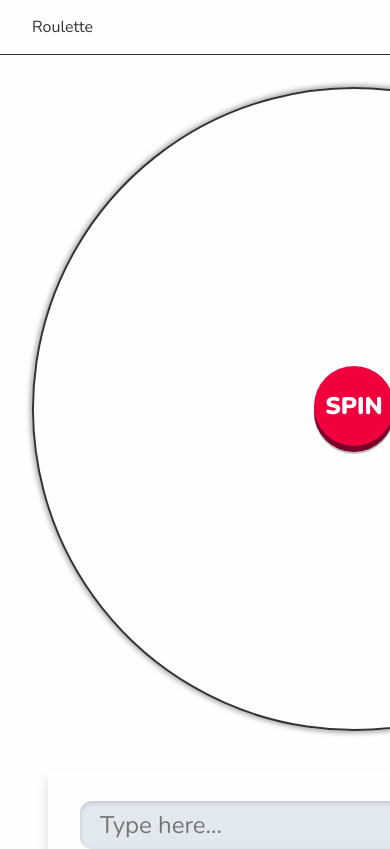
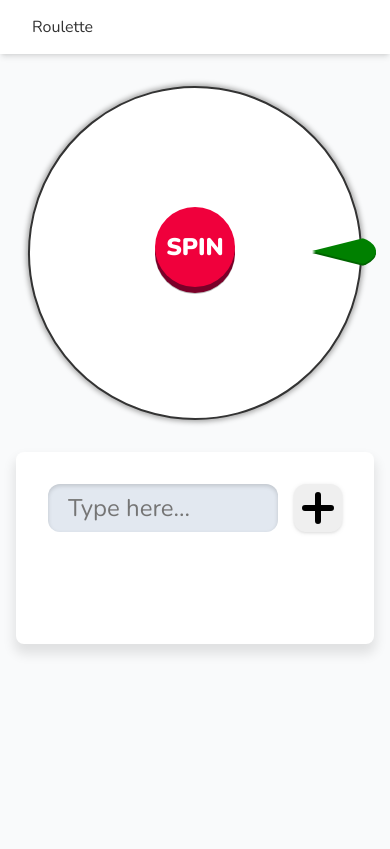
Before and after one commit to jlhechanova/spin-the-wheel, a SvelteKit app: page / in a window 390 px wide. Shown: the top 849 px of the page. Built offline with nearby package versions, Linux system fonts and the light colour scheme.

Commit message:
feat: responsive on all screen sizes

```diff
--- a/src/components/Wheel.svelte
+++ b/src/components/Wheel.svelte
@@ -1,26 +1,26 @@
 <script>
-  import Modal from "./Modal.svelte";
+  import { createEventDispatcher } from "svelte";
   export let items;
 
   let canvas;
 
+  let innerHeight;
+  let innerWidth;
+  $: canvasWidth = Math.min(640, innerHeight - 60, innerWidth - 60);
+
   let isSpinning = false;
-  let choice = 0;
-  let arc = 90 * (Math.random() + 1);
+  let result = 0;
+  let rotation = 90 * (Math.random() + 1);
 
-  let showModal = false;
+  const dispatch = createEventDispatcher();
 
-  $: {
-    isSpinning = false;
-    arc = Math.random() * 360;
-    if (canvas) {
+  const drawWheel = () => {
     const ctx = canvas.getContext('2d');
     ctx.clearRect(0, 0, canvas.width, canvas.height);
     ctx.save();
     let r = canvas.width/2;
     ctx.translate(r, r);
 
-      if (items.length > 0) {
     let sliceSize = 2 * Math.PI / items.length; // radians
 
     for (let i = 0; i < items.length; i++) {
@@ -31,93 +31,103 @@
       ctx.closePath();
       ctx.fill();
 
-          ctx.font = "600 extra-condensed 2rem Nunito";
+      ctx.font = "600 extra-condensed 2em Nunito, sans-serif";
       ctx.textBaseline = "middle";
       ctx.fillStyle = `rgb(${items[i].textColor}`;
 
+      let textSpace = r - 60; // accounts for offset from button and space after text
       let textWidth = ctx.measureText(items[i].value).width;
-          if (textWidth < 244) {
-            ctx.fillText(items[i].value, 300 - textWidth, 0);
+      // ctx.fillText(items[i].value, 48, 0, textSpace);
+      if (textWidth * 0.5 < textSpace) {
+        ctx.fillText(items[i].value, Math.max(r - 20 - textWidth, 48), 0, textSpace);
       } else {
         let j = 0;
         let k = items[i].value.length - 1;
-            let ellipsisL = 244 - ctx.measureText('...').width;
+        let l;
+        let ellipsisL = textSpace - ctx.measureText('...').width;
 
-            // binary search for index l where [:l] width < 244 and [:l+1] width > 244
-            while (true) {
-              let l = Math.floor((j + k) / 2);
-              let L1 = ctx.measureText(items[i].value.slice(0,l)).width;
-              let L2 = ctx.measureText(items[i].value.slice(0,l+1)).width;
+        // binary search for index l where [:l] fits text space and [:l+1] doesnt
+        while (j < k) {
+          l = Math.floor((j + k) / 2);
+          let L1 = ctx.measureText(items[i].value.slice(0,l)).width * 0.5;
+          let L2 = ctx.measureText(items[i].value.slice(0,l+1)).width * 0.5;
           if (L1 > ellipsisL && L2 > ellipsisL) {
             k = l - 1;
           } else if (L1 < ellipsisL && L2 < ellipsisL) {
             j = l + 1;
           } else {
-                ctx.fillText(items[i].value.slice(0, l) + '...', 56, 0);
             break;
           }
         }
+        ctx.fillText(items[i].value.slice(0, l) + '...', 48, 0, textSpace);
       }
       ctx.rotate(sliceSize);
     }
-      }
     ctx.restore();
-    }
   }
 
   const handleClick = () => {
     if (items.length > 0) {
       let sliceSize = 360 / items.length; // degrees
-      choice = Math.floor(Math.random() * items.length);
-      arc = 7200 + (items.length - choice - 0.5 + Math.random()) * sliceSize;
-      console.log(items[choice].value);
+      result = Math.floor(Math.random() * items.length);
+      rotation = 7200 + (items.length - result - 0.5 + Math.random()) * sliceSize;
       isSpinning = true;
     }
   }
 
   const handleTransitionEnd = () => {
     isSpinning = false;
-    arc = arc % 360;
-    showModal = true;
+    rotation = rotation % 360;
+    dispatch('result', {
+      result: items[result].value
+    })
   }
+
+  $: {
+    if (items && canvas) {
+      isSpinning = false;
+      rotation = Math.random() * 360;
+      requestAnimationFrame(drawWheel); // condition to draw on change in items
+    }
+  }
+
+  $: if (canvas && (innerHeight || innerWidth)) requestAnimationFrame(drawWheel); // condition to draw on window resize
 </script>
+
+<svelte:window bind:innerHeight bind:innerWidth />
 
 <div>
     <canvas
       bind:this={canvas}
-    style="{`transform: rotate(${arc}deg); ${isSpinning ? `transition: transform 10s cubic-bezier(0.25, -0.04, 0.2, 1.03)` : ''}`}"
-    height="640"
-    width="640"
+      style="{`transform: rotate(${rotation}deg); ${isSpinning ? `transition: transform 10s cubic-bezier(0.25, -0.04, 0.2, 1.03)` : ''}`}"
+      height="{canvasWidth ? canvasWidth : 640}"
+      width="{canvasWidth ? canvasWidth : 640}"
       on:transitionend={handleTransitionEnd}
     ></canvas>
+  <div class="marker">
+    <span class="top"></span>
+  </div>
   <button on:click={handleClick} disabled={isSpinning}>
     <span class="shadow"></span>
     <span class="top">
       SPIN
     </span>
   </button>
-  <div class="marker">
-    <span class="top"></span>
 </div>
-</div>
-<Modal bind:showModal>
-  <h2 slot="header">
-    YOU GOT
-  </h2>
-  <div class="winnermodal">
-    <p class="winnertext">{items[choice]?.value}</p>
-  </div>
-</Modal>
 
 <style>
   div {
+    height: min-content;
+    width: min-content;
     position: relative;
-    border-radius: 100%;
+    border-radius: 50%;
   }
 
   canvas {
+    display: block;
+    background-color: #fff;
     border-style: solid;
-    border-radius: 100%;
+    border-radius: 50%;
     border-width: 0.125rem;
     box-shadow: 0 0 5px 2px #aaa;
     pointer-events: none;
@@ -129,7 +139,7 @@
     left: calc(50% - 2.5rem);
     height: 5rem;
     width: 5rem;
-    border-radius: 100%;
+    border-radius: 50%;
     outline: none;
     outline-offset: 0.25rem;
     background: hsl(340deg 100% 32%);
@@ -145,7 +155,7 @@
   }
 
   button:focus-visible {
-    outline: revert;
+    box-shadow: 0 0 0 3px rgba(66, 153, 225, 0.5);
   }
 
   button .top {
@@ -154,7 +164,7 @@
     display: flex;
     justify-content: center;
     align-items: center;
-    border-radius: 100%;
+    border-radius: 50%;
     background: hsl(345deg 100% 47%);
     color: white;
     transform: translateY(-0.375rem);
@@ -168,9 +178,9 @@
     left: 0;
     width: 100%;
     height: 100%;
-    border-radius: 100%;
+    border-radius: 50%;
     background: hsl(0deg 0% 0% / 0.25);
-    transform: translateY(0.125rem);
+    transform: translateY(0.0625rem);
     transition: transform 250ms;
   }
 
@@ -192,14 +202,14 @@
 
   .marker {
     position: absolute;
-    top: calc(50% - 2rem);
-    right: -1.5rem;
+    top: calc(50% - 1rem);
+    right: -0.875rem;
     box-sizing: content-box;
     height: 0;
     width: 0;
-    border-radius: 100%;
-    border-top: 2rem solid transparent;
-    border-bottom: 2rem solid transparent;
+    border-radius: 50%;
+    border-top: 1rem solid transparent;
+    border-bottom: 1rem solid transparent;
     border-right: 4rem solid darkgreen;
   }
 
@@ -208,38 +218,23 @@
     display: block;
     height: 0;
     width: 0;
-    border-radius: 100%;
-    border-top: 2rem solid transparent;
-    border-bottom: 2rem solid transparent;
+    border-radius: 50%;
+    border-top: 1rem solid transparent;
+    border-bottom: 1rem solid transparent;
     border-right: 4rem solid green;
-    transform: translateY(-2.125rem);
+    transform: translateY(-1.125rem);
   }
 
-  h2 {
-    text-align: center;
+  @media not all and (min-width: 390px) {
+    canvas {
+      font-size: 12px;
     }
 
-  .winnermodal {
-    min-height: 12rem;
-    min-width: 32rem;
-    max-width: 44rem;
-    display: flex;
-    justify-content: center;
-    align-items: center;
-  }
-
-  .winnertext {
-    font-size: 5rem;
-    font-weight: 800;
-    line-height: 1;
-    letter-spacing: -0.0375em;
-    text-align: center;
-  }
-
-  @media (min-resolution: 120dpi) {
-  canvas {
-    height: 480px;
-    width: 480px;
+    button {
+      top: calc(50% - 2rem);
+      left: calc(50% - 2rem);
+      height: 4rem;
+      width: 4rem;
     }
   }
 </style>
--- a/src/routes/+layout.svelte
+++ b/src/routes/+layout.svelte
@@ -11,7 +11,7 @@
 <style>
   header {
     padding: 1rem 2rem;
-    border-style: solid;
-    border-width: 0 0 1px;
+    box-shadow: 0 4px 6px -1px rgb(0 0 0 / 0.1), 0 2px 4px -2px rgb(0 0 0 / 0.1);
+    background-color: #fff;
   }
 </style>
--- a/src/routes/+page.svelte
+++ b/src/routes/+page.svelte
@@ -1,10 +1,14 @@
 <script>
   import Wheel from "../components/Wheel.svelte";
   import Item from "../components/Item.svelte";
+  import Modal from "../components/Modal.svelte";
   import { getBrightness } from '../utils';
 
   let value = '';
   let items = [];
+
+  let result;
+  let showModal = false;
 
   const handleSubmit = (e) => {
     e.preventDefault();
@@ -32,11 +36,15 @@
       return item;
     })
   }
+
+  const handleResult = (e) => {
+    result = e.detail.result;
+    showModal = true;
+  }
 </script>
 
 <main>
-  <div>
-    <Wheel { items } />
+  <Wheel { items } on:result={handleResult}/>
   <section>
     <form on:submit={handleSubmit}>
       <input bind:value placeholder="Type here..." />
@@ -52,49 +60,53 @@
     {/each}
     </ul>
   </section>
+</main>
+
+<Modal bind:showModal>
+  <h2 slot="header">
+    YOU GOT
+  </h2>
+  <div class="winnermodal">
+    <p class="winnertext">{result}</p>
   </div>
-</main>
+</Modal>
 
 <style>
   main {
-    padding: 2.5rem;
-  }
-
-  div {
     margin: auto;
-    padding: 2rem;
+    padding: 1rem;
     max-width: 80rem;
     display: flex;
-    justify-content: space-around;
-    align-items: center;
+    justify-content: center;
     flex-wrap: wrap;
-    gap: 2rem;
-    border: solid 0.25rem;
+    gap: 1rem;
     border-radius: 1rem;
     overflow: hidden;
   }
 
   section {
-    margin: 0 1rem;
-    height: 40rem;
-    padding: 2rem;
+    width: 24rem;
+    min-height: 12rem;
+    padding: 1.5rem 1rem;
     display: flex;
     flex-direction: column;
     border-radius: 0.5rem;
-    box-shadow: 0 8px 12px 2px rgb(0 0 0 / 0.1);;
+    background-color: #fff;
+    box-shadow: 0 8px 12px 2px rgb(0 0 0 / 0.1);
   }
 
   form {
+    width: 100%;
     display: flex;
-    justify-content: space-around;
-
+    justify-content: center;
     gap: 1rem;
   }
 
   input {
     padding: 0 1.25rem;
     height: 3rem;
-    width: 20rem;
+    width: 100%;
+    max-width: 20rem;
     border-radius: 0.75rem;
     outline: none;
     font-family: inherit;
@@ -114,8 +126,10 @@
   button {
     height: 3rem;
     width: 3rem;
+    flex-shrink: 0;
     border-radius: 0.75rem;
     vertical-align: middle;
+    filter: drop-shadow(0 1px 2px rgb(0 0 0 / 0.1)) drop-shadow(0 1px 1px rgb(0 0 0 / 0.06));
   }
 
   button:hover {
@@ -129,7 +143,6 @@
     flex-direction: column;
     gap: 0.375rem;
     flex-grow: 1;
-    overflow-y: scroll;
     scrollbar-width: thin;
   }
 
@@ -143,13 +156,59 @@
     border-radius: 6px;
   }
 
-  @media (max-width: 640px) {
-    main {
-      padding: 0 0 2.5rem;
+
+  h2 {
+    text-align: center;
   }
 
-    div {
-      border: none;
+  .winnermodal {
+    min-height: 10rem;
+    width: 32rem;
+    max-width: 100%;
+    display: flex;
+    justify-content: center;
+    align-items: center;
+    inline-size: 100%;
+    overflow-wrap: break-word;
+    word-break: break-word;
+  }
+
+  .winnertext {
+    font-size: 4rem;
+    font-weight: 800;
+    line-height: 1;
+    letter-spacing: -0.0375em;
+    text-align: center;
+  }
+
+  @media all and (min-width: 1100px) {
+    section {
+      max-height: 40rem;
+    }
+
+    ul {
+      overflow-y: scroll;
+    }
+
+    .winnermodal {
+    max-width: 44rem;
+  }
+  }
+
+  @media all and (min-width: 390px) {
+    main {
+      padding: 2rem 1rem;
+      gap: 2rem;
+    }
+
+    section {
+      padding: 2rem;
+    }
+
+    .winnertext {
+      font-size: 5rem;
+      font-weight: 800;
+      letter-spacing: -0.0375em;
     }
   }
 </style>
--- a/src/routes/styles.css
+++ b/src/routes/styles.css
@@ -18,7 +18,7 @@ html {
 body {
   height: 100%;
   margin: 0;
-  background: #fefefe;
+  background: #f9fafb;
   color: #333;
   font-family: "Nunito", sans-serif;
 }
@@ -30,14 +30,3 @@ button {
 li {
   list-style: none;
 }
-
-@media (min-resolution: 120dpi) {
-  html {
-    font-size: 80%;
-  }
-
-  canvas {
-    height: 512px;
-    width: 512px;
-  }
-}
```
Also changed, not shown: src/components/Item.svelte (+12 -1 lines). Lines whose indentation alone changed are shown as unchanged.
